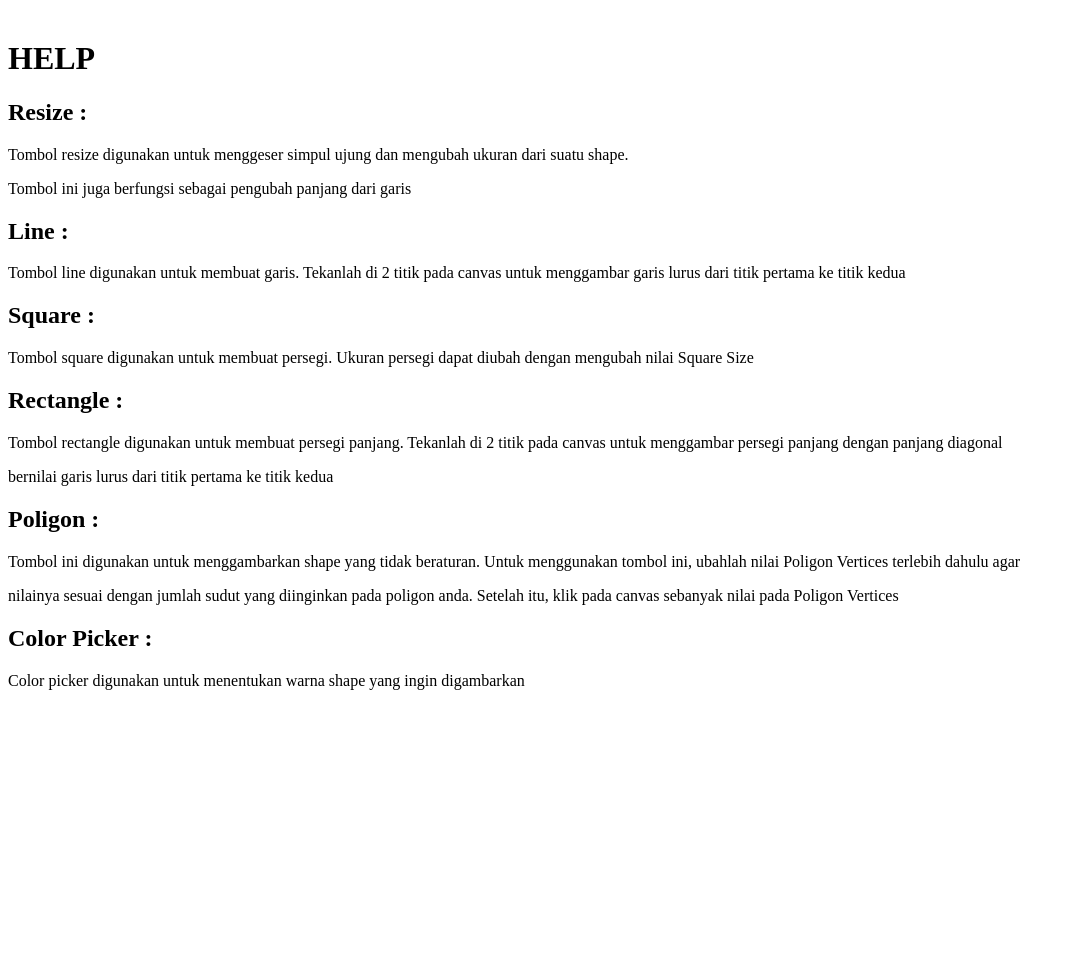
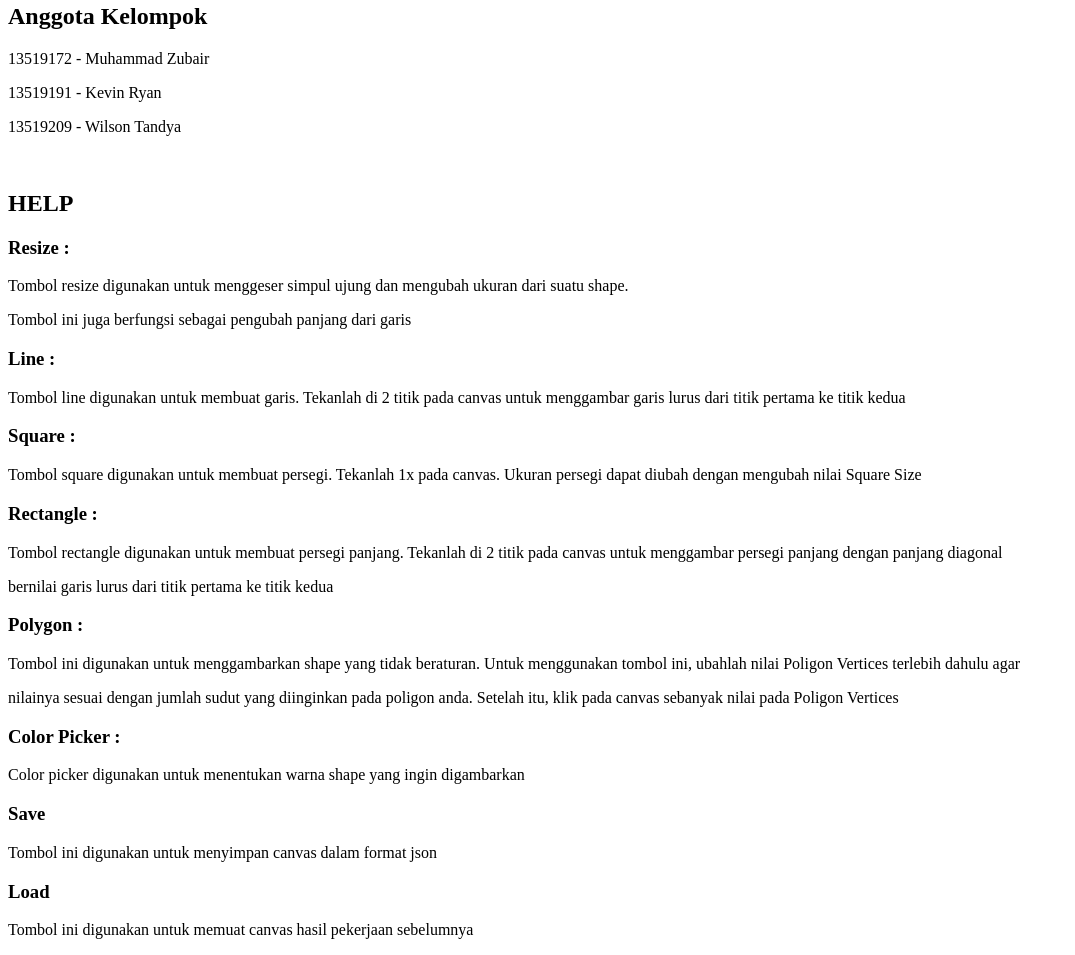
Before and after one commit to kevinryann/webgl1-grafkom, a plain HTML site: page index.html in a window 1280 px wide. Shown: the part 735-1690 px from the top of the page, without its empty margins (0-1075 px from the left). Before the commit the page ends 1441 px from the top, so only its background shows below. Drawn offline with Linux system fonts and the light colour scheme.

Commit message:
add help

```diff
--- a/index.html
+++ b/index.html
@@ -1,12 +1,12 @@
 <html>
     <head>
-        <title>Tubes Grafkom 1</title>
+        <title>2D Web Based CAD Kelompok 8</title>
         <link rel="stylesheet" href="css/style.css">
     </head>
     <body>
         <div class = "navbar">
             <div class="title">
-                <h1>Options</h1>
+                <h1>2D Web Based CAD (Kelompok 8)</h1>
             </div>
             <div class = "color">
                 <label>Color Picker</label>
@@ -36,23 +36,32 @@
             <input type="file" id="file">
         </div>
 
-        <br/><br/><br/>
-        <h1>HELP</h1>
-        <h2>Resize :</h2>
+        <br/>
+        <h2>Anggota Kelompok</h2>
+        <p>13519172 - Muhammad Zubair</p>
+        <p>13519191 - Kevin Ryan</p>
+        <p>13519209 - Wilson Tandya</p><br>
+
+        <h2>HELP</h2>
+        <h3>Resize :</h3>
         <p>Tombol resize digunakan untuk menggeser simpul ujung dan mengubah ukuran dari suatu shape.</p>
         <p>Tombol ini juga berfungsi sebagai pengubah panjang dari garis</p>
-        <h2>Line :</h2>
+        <h3>Line :</h3>
         <p>Tombol line digunakan untuk membuat garis. Tekanlah di 2 titik pada canvas untuk menggambar garis lurus dari titik pertama ke titik kedua</p>
-        <h2>Square :</h2>
-        <p>Tombol square digunakan untuk membuat persegi. Ukuran persegi dapat diubah dengan mengubah nilai Square Size</p>
-        <h2>Rectangle :</h2>
+        <h3>Square :</h3>
+        <p>Tombol square digunakan untuk membuat persegi. Tekanlah 1x pada canvas. Ukuran persegi dapat diubah dengan mengubah nilai Square Size</p>
+        <h3>Rectangle :</h3>
         <p>Tombol rectangle digunakan untuk membuat persegi panjang. Tekanlah di 2 titik pada canvas untuk menggambar persegi panjang dengan panjang diagonal</p>
         <p>bernilai garis lurus dari titik pertama ke titik kedua</p>
-        <h2>Poligon :</h2>
+        <h3>Polygon :</h3>
         <p>Tombol ini digunakan untuk menggambarkan shape yang tidak beraturan. Untuk menggunakan tombol ini, ubahlah nilai Poligon Vertices terlebih dahulu agar</p>
         <p>nilainya sesuai dengan jumlah sudut yang diinginkan pada poligon anda. Setelah itu, klik pada canvas sebanyak nilai pada Poligon Vertices</p>
-        <h2>Color Picker :</h2>
+        <h3>Color Picker :</h3>
         <p>Color picker digunakan untuk menentukan warna shape yang ingin digambarkan</p>
+        <h3>Save</h3>
+        <p>Tombol ini digunakan untuk menyimpan canvas dalam format json</p>
+        <h3>Load</h3>
+        <p>Tombol ini digunakan untuk memuat canvas hasil pekerjaan sebelumnya</p>
 
     </body>
 
```
